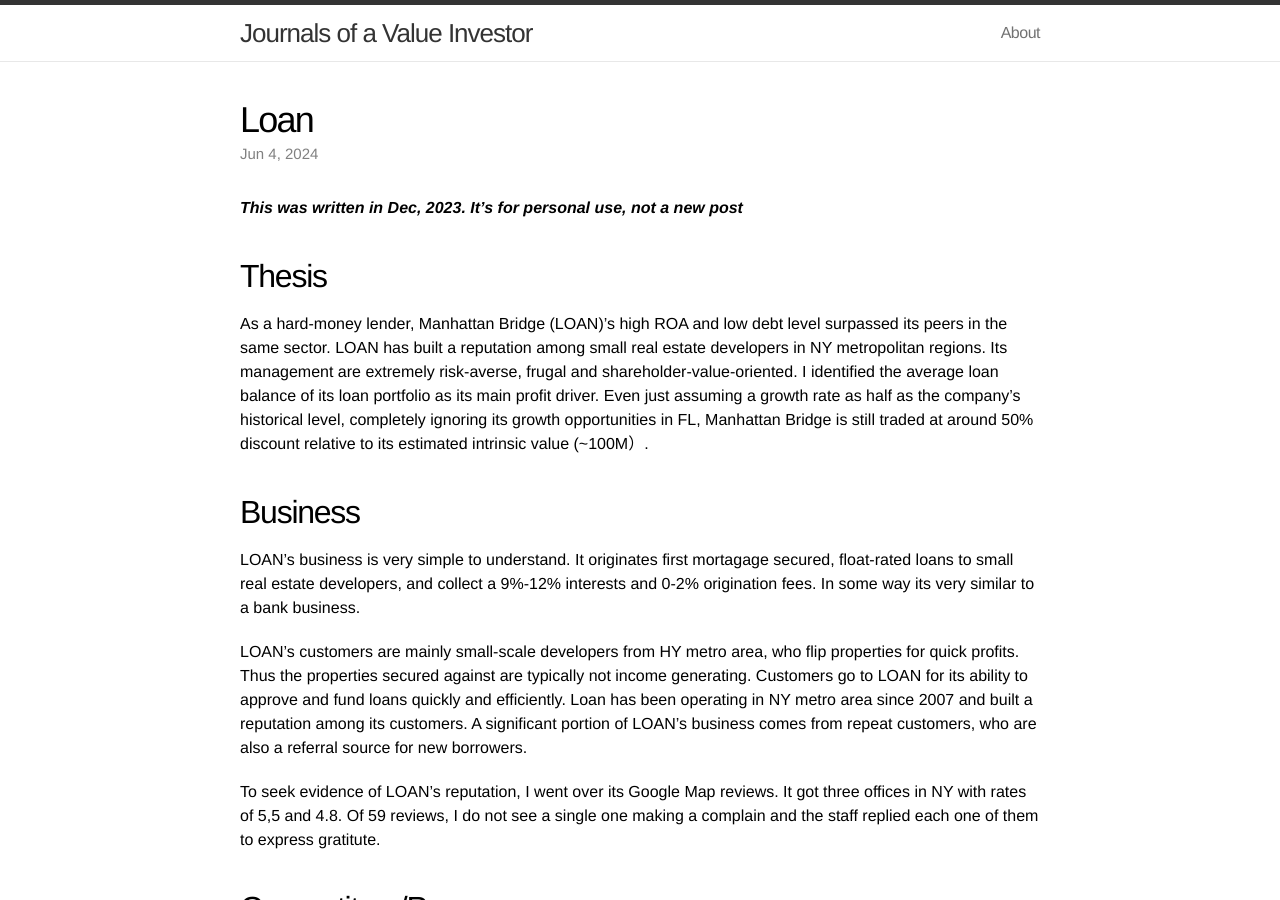
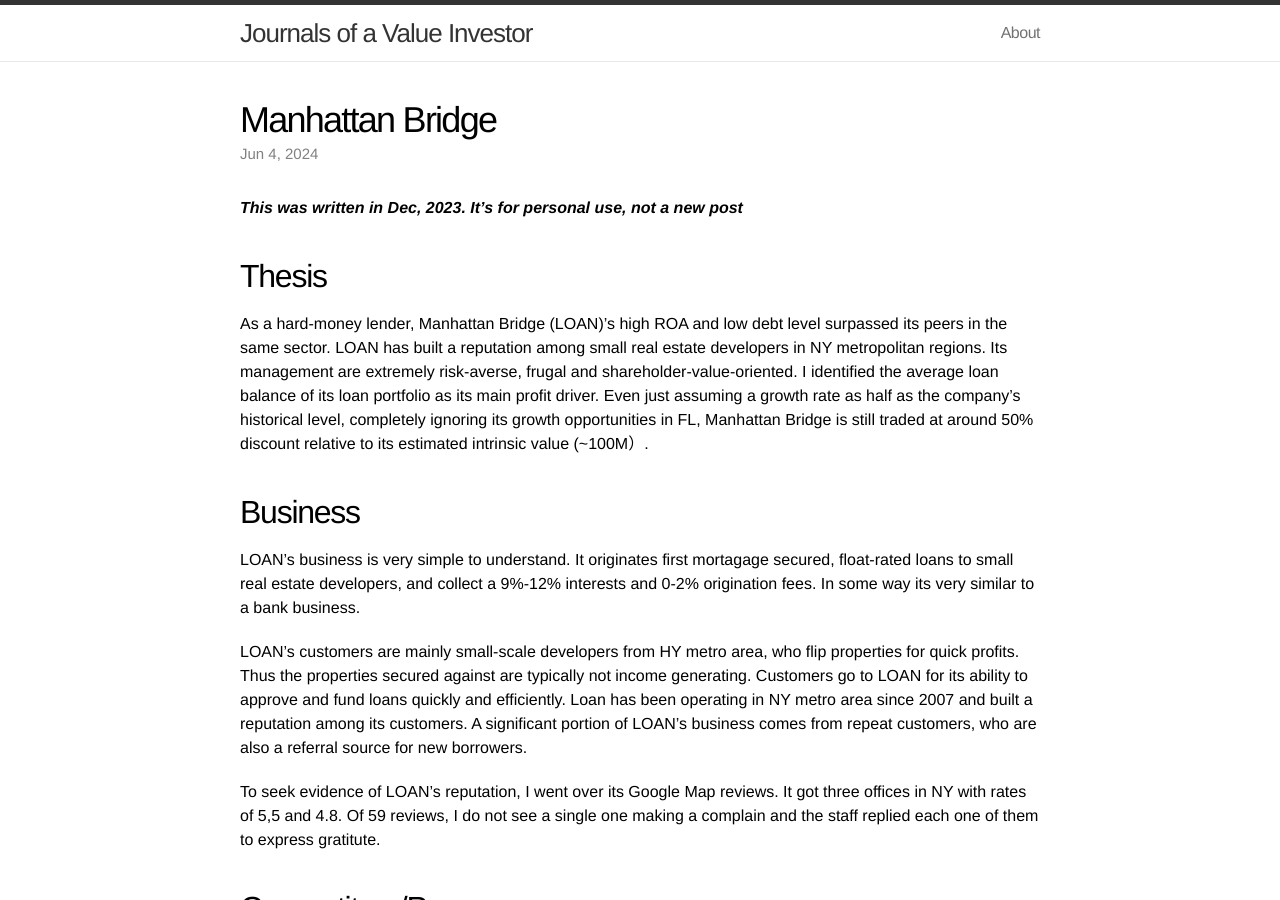
Before and after one commit to theoria137/theoria137.github.io, a Jekyll site: the page built from _posts/2024-06-04-LOAN.md, in a window 1280 px wide and 900 px high. Built offline with Jekyll 4.4.1, drawn with Linux system fonts in a browser that asks for light colours; our own code applies the rules of GitHub Pages for plain Markdown files.

Commit message:
Update 2024-06-04-LOAN.md

```diff
--- a/_posts/2024-06-04-LOAN.md
+++ b/_posts/2024-06-04-LOAN.md
@@ -1,3 +1,11 @@
+---
+layout: post
+comments: false
+title:  "Manhattan Bridge"
+excerpt: ""
+date:  2024-06-04
+---
+
 ***This was written in Dec, 2023. It's for personal use, not a new post***
 ## Thesis
 As a hard-money lender, Manhattan Bridge (LOAN)'s high ROA and low debt level surpassed its peers in the same sector. LOAN has built a reputation among small real estate developers in NY metropolitan regions. Its management are extremely risk-averse, frugal and shareholder-value-oriented. I identified
```
